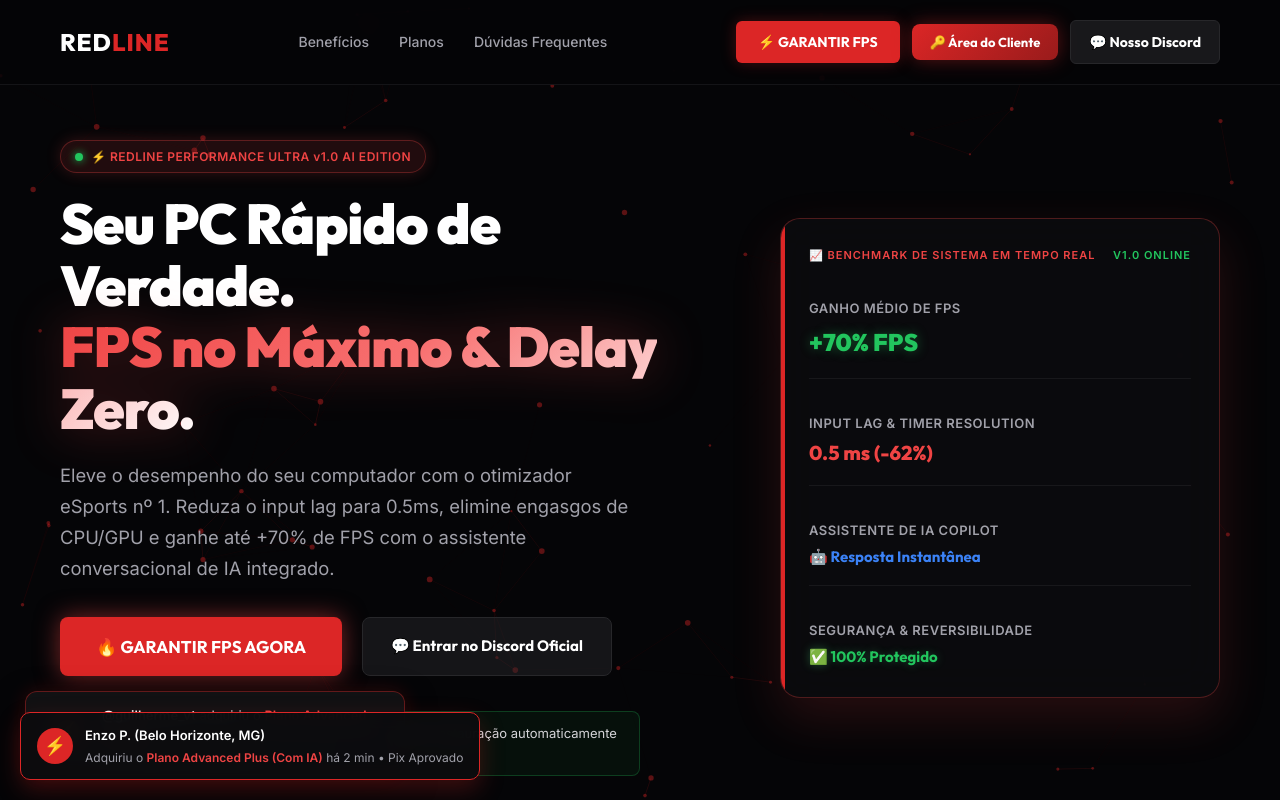
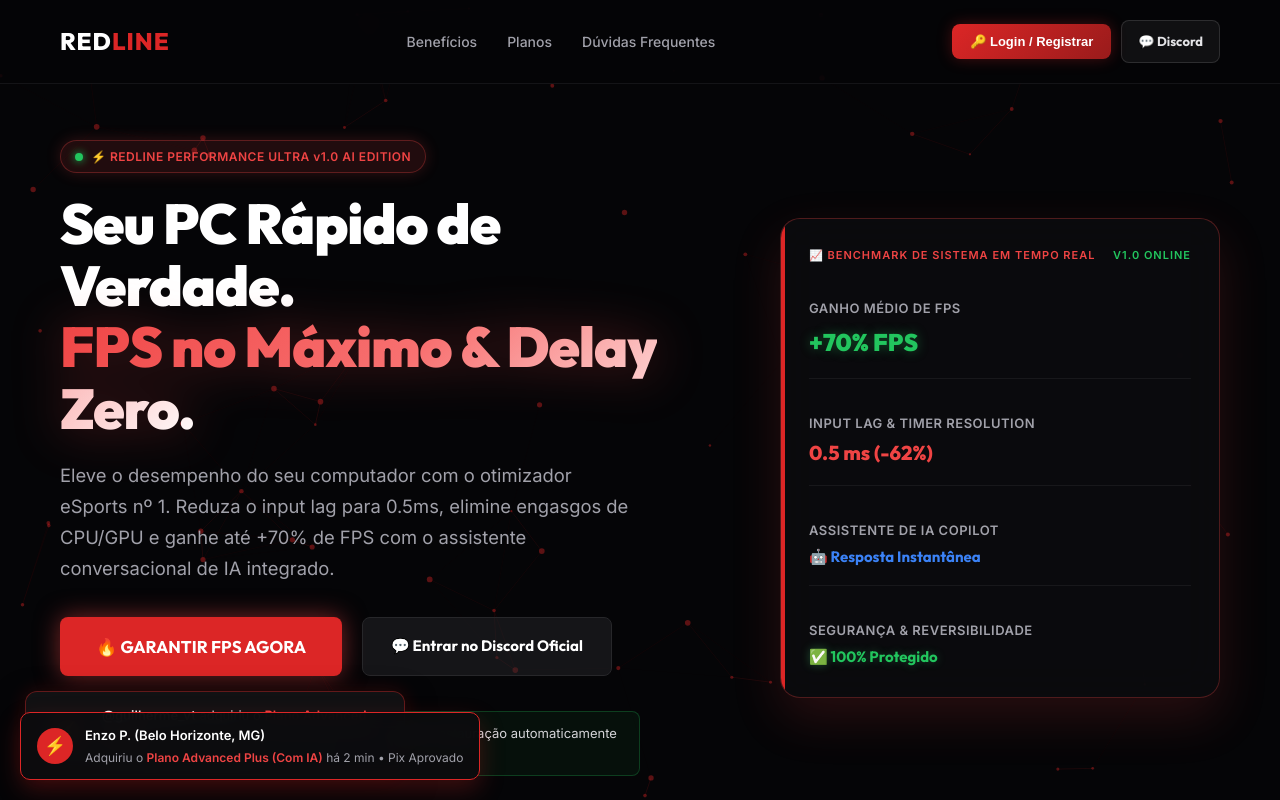
Before and after one commit to Trnnzin/alvin1, a plain HTML site: page index.html in a window 1280 px wide. Shown: the top 800 px of the page. Drawn offline with Linux system fonts and the light colour scheme; files whose address does not match are found by name.

Commit message:
Update index.html

```diff
--- a/index.html
+++ b/index.html
@@ -45,10 +45,9 @@
                     <li><a href="#planos">Planos</a></li>
                     <li><a href="#faq">Dúvidas Frequentes</a></li>
                 </ul>
-                <div class="nav-actions">
-                    <a href="#planos" class="btn-cta">⚡ GARANTIR FPS</a>
-                    <button id="open-auth-modal-btn" onclick="if(typeof showAuthFormModal==='function')showAuthFormModal();" class="btn-primary" style="padding: 10px 18px; font-size: 13px; font-weight: 700; background: linear-gradient(135deg, #dc2626, #991b1b); border-radius: 8px; cursor: pointer; border: none; color: #fff; display: inline-flex; align-items: center; gap: 6px;">🔑 Área do Cliente</button>
-                    <a href="https://discord.gg/WPqj5nGjhD" target="_blank" class="btn-header-discord">💬 Nosso Discord</a>
+                <div class="nav-actions" style="display: flex; align-items: center; gap: 10px;">
+                    <button id="open-auth-modal-btn" onclick="if(typeof showAuthFormModal==='function')showAuthFormModal();" style="padding: 10px 18px; font-size: 13px; font-weight: 800; background: linear-gradient(135deg, #dc2626, #991b1b); border-radius: 8px; cursor: pointer; border: none; color: #fff; display: inline-flex; align-items: center; gap: 6px; box-shadow: 0 0 15px rgba(220,38,38,0.3); transition: all 0.2s;">🔑 Login / Registrar</button>
+                    <a href="https://discord.gg/WPqj5nGjhD" target="_blank" class="btn-header-discord" style="padding: 10px 16px; font-size: 13px; font-weight: 700; background: rgba(255,255,255,0.05); border: 1px solid rgba(255,255,255,0.12); border-radius: 8px; color: #e4e4e7; text-decoration: none; display: inline-flex; align-items: center; gap: 6px; transition: all 0.2s;">💬 Discord</a>
                 </div>
             </nav>
         </header>
```
